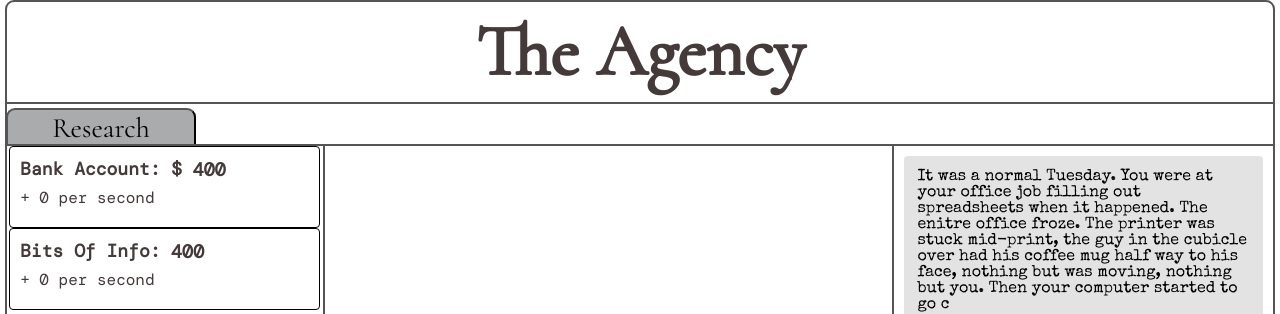
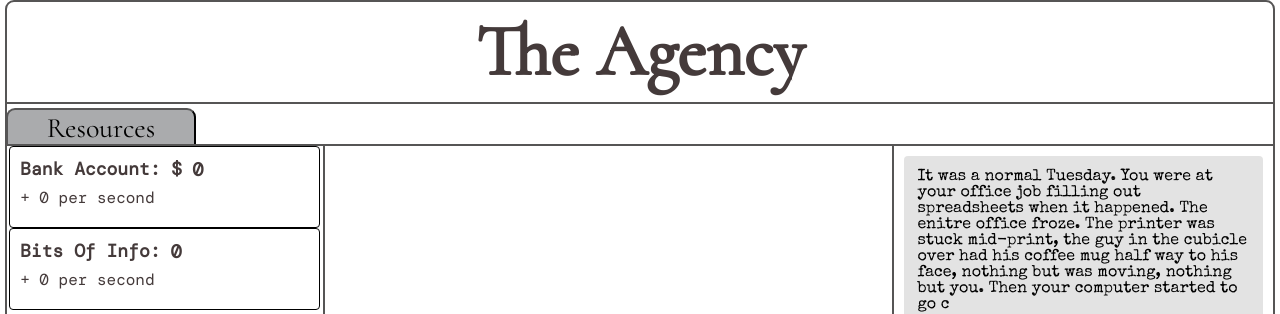
Before and after one commit to meniality/theAgencyFrontEnd, a React (Create React App) app: page / in a window 1280 px wide. Shown: the top 314 px of the page. Built offline with nearby package versions, Linux system fonts and the light colour scheme.

Commit message:
renamed research tab to resources. Updated initial object and all references in code to old object.

```diff
--- a/src/components/initialSetupJSON.js
+++ b/src/components/initialSetupJSON.js
@@ -1,12 +1,12 @@
 export const initialSetup= {
   resources: {
     bitsOfInfo: {
-        currentCount: 400,
+        currentCount: 0,
         title: "Bits Of Info:",
         perSecond: 0
     },
     money: {
-      currentCount: 400,
+      currentCount: 0,
       title: "Bank Account: $",
       perSecond: 0
     },
@@ -26,7 +26,13 @@ export const initialSetup= {
     finance: false,
   },
   actionVisibility:{
-    research: {
+    resource: {
+      money:{
+        turnIn40Bits:{
+          visible: true,
+          minimized: false
+        }
+      },
       bitsOfInfo: {
         searchTheInternet:{
           visible: true,
--- a/src/containers/main.js
+++ b/src/containers/main.js
@@ -6,12 +6,12 @@ import ActionsContainer from './mainContainers/resourceTab/actionsContainer'
 
 function Main(props){
 
-  const[selectedTab, setSelectedTab] = useState('research')
+  const[selectedTab, setSelectedTab] = useState('resources')
   const {tabs} = props
 
   const selectTab = () => {
     switch(selectedTab) {
-      case 'research':
+      case 'resources':
         return (
           <>
             <ResourceContainer />
@@ -27,11 +27,11 @@ function Main(props){
       <button
         className = "navBarTab"
         style = {
-          selectedTab === 'research'
+          selectedTab === 'resources'
           ? styles.greyTab
           : styles.tab
         }
-        onClick = {() => setSelectedTab('research')}>Research
+        onClick = {() => setSelectedTab('research')}>Resources
       </button>
     )
   }
--- a/src/containers/mainContainers/resourceTab/actionPages/bitsOfInfoActionPage.js
+++ b/src/containers/mainContainers/resourceTab/actionPages/bitsOfInfoActionPage.js
@@ -43,7 +43,7 @@ function BitsOfInfoActionPage (props) {
   }
 
   const checkForHireAHackerVisibility = () => {
-    if (resources.money.currentCount >= 40 && actionsVisibility.research.bitsOfInfo.hireAHacker.visible === false){
+    if (resources.money.currentCount >= 40 && actionsVisibility.resource.bitsOfInfo.hireAHacker.visible === false){
       props.setHireAHackerVisibleTrue()
     }
   }
@@ -57,7 +57,7 @@ function BitsOfInfoActionPage (props) {
   }
 
   const createBitsOfInfoActionTab = () => {
-    if(actionsVisibility.research.bitsOfInfo.searchTheInternet.minimized === false){
+    if(actionsVisibility.resource.bitsOfInfo.searchTheInternet.minimized === false){
       return(
         <div style={styles.actionContainer}>
           <div style={styles.topDescriptionDiv}>
@@ -82,7 +82,7 @@ function BitsOfInfoActionPage (props) {
   }
 
   const createHireAHackerTab = () => {
-    if (actionsVisibility.research.bitsOfInfo.hireAHacker.visible === true && actionsVisibility.research.bitsOfInfo.hireAHacker.minimized === false){
+    if (actionsVisibility.resource.bitsOfInfo.hireAHacker.visible === true && actionsVisibility.resource.bitsOfInfo.hireAHacker.minimized === false){
       return (
         <div style={styles.actionContainer}>
           <div style={styles.topDescriptionDiv}>
@@ -102,7 +102,7 @@ function BitsOfInfoActionPage (props) {
         </div>
       )
     }
-    else if (actionsVisibility.research.bitsOfInfo.hireAHacker.visible === true && actionsVisibility.research.bitsOfInfo.hireAHacker.minimized === true) {
+    else if (actionsVisibility.resource.bitsOfInfo.hireAHacker.visible === true && actionsVisibility.resource.bitsOfInfo.hireAHacker.minimized === true) {
       const text = "Hire a Hacker"
       return minimizedActionDiv(text, props.toggleHireAHackerMinimized)
     }
--- a/src/containers/mainContainers/resourceTab/actionPages/moneyActionPage.js
+++ b/src/containers/mainContainers/resourceTab/actionPages/moneyActionPage.js
@@ -49,7 +49,7 @@ function Money(props) {
   }
 
   const createTurnInBitsOfInfoToTabloids = () => {
-    if(actionsVisibility.finance.newsOutlets.turnIn40Bits.minimized === false){
+    if(actionsVisibility.resource.money.turnIn40Bits.minimized === false){
       return (
         <div style ={styles.actionContainer}>
           <div style={styles.topDescriptionDiv}>
--- a/src/reducers/actionsVisibility.js
+++ b/src/reducers/actionsVisibility.js
@@ -4,22 +4,22 @@ export const actionsVisibility = (state={}, action) => {
       return action.actionsVisibility
       case "TOGGLE_SEARCH_THE_INTERNET_MINIMIZED":
         const toggledSearchTheInterenetNewState = Object.assign({}, state)
-        toggledSearchTheInterenetNewState.research.bitsOfInfo.searchTheInternet.minimized =
-          !toggledSearchTheInterenetNewState.research.bitsOfInfo.searchTheInternet.minimized
+        toggledSearchTheInterenetNewState.resource.bitsOfInfo.searchTheInternet.minimized =
+          !toggledSearchTheInterenetNewState.resource.bitsOfInfo.searchTheInternet.minimized
         return toggledSearchTheInterenetNewState
       case "TOGGLE_HIRE_A_HACKER_MINIMIZED":
         const toggleHireAGackerMinimizedNewState = Object.assign({}, state)
-        toggleHireAGackerMinimizedNewState.research.bitsOfInfo.hireAHacker.minimized =
-          !toggleHireAGackerMinimizedNewState.research.bitsOfInfo.hireAHacker.minimized
+        toggleHireAGackerMinimizedNewState.resource.bitsOfInfo.hireAHacker.minimized =
+          !toggleHireAGackerMinimizedNewState.resource.bitsOfInfo.hireAHacker.minimized
         return toggleHireAGackerMinimizedNewState
     case "SET_HIRE_A_HACKER_VISIBLE_TRUE":
       const hireAHackerVisibleNewState= Object.assign({}, state)
-      hireAHackerVisibleNewState.research.bitsOfInfo.hireAHacker.visible = true
+      hireAHackerVisibleNewState.resource.bitsOfInfo.hireAHacker.visible = true
       return hireAHackerVisibleNewState
     case "TOGGLE_TURN_IN_40_BITS_MINIMZED":
       const toggleTurnIn40BitsMinimizedNewState = Object.assign({}, state)
-      toggleTurnIn40BitsMinimizedNewState.finance.newsOutlets.turnIn40Bits.minimized =
-        !toggleTurnIn40BitsMinimizedNewState.finance.newsOutlets.turnIn40Bits.minimized
+      toggleTurnIn40BitsMinimizedNewState.resource.money.turnIn40Bits.minimized =
+        !toggleTurnIn40BitsMinimizedNewState.resource.money.turnIn40Bits.minimized
       return toggleTurnIn40BitsMinimizedNewState
     default:
       return state
```
